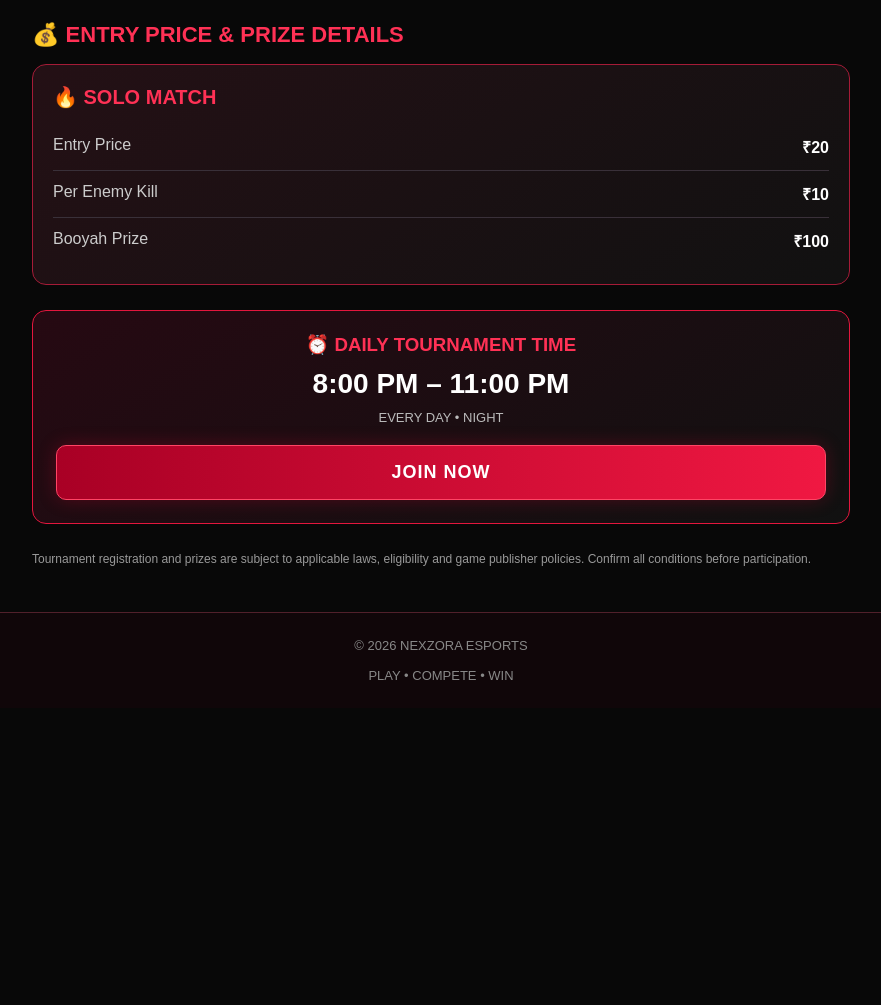
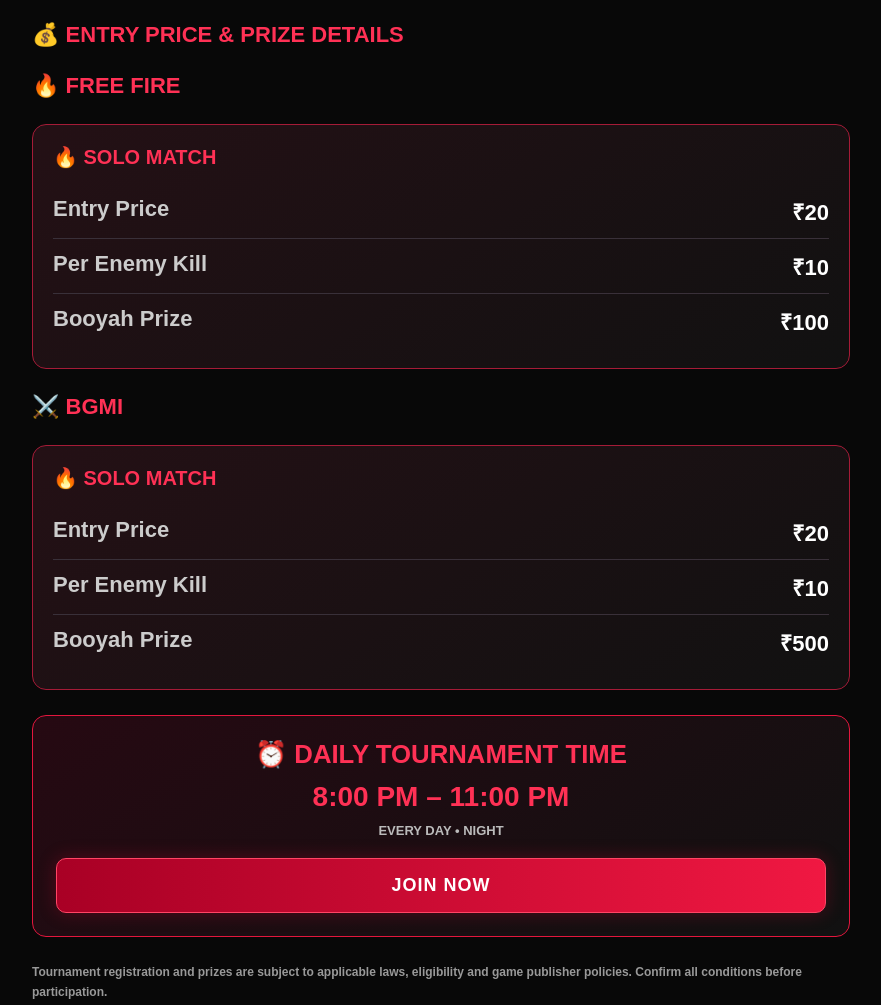
Before and after one commit to pavanchavha4-coder/nexzora-esports-website, a plain HTML site: page index.html in a window 1280 px wide. Shown: the part 1102-2107 px from the top of the page, without its empty margins (199-1080 px from the left). Before the commit the page ends 1810 px from the top, so only its background shows below. Drawn offline with Linux system fonts and the light colour scheme.

Commit message:
Add entry price and prize details for games

```diff
--- a/index.html
+++ b/index.html
@@ -83,12 +83,22 @@ footer{text-align:center;padding:25px 15px;color:#888;background:#100609;border-
 </div>
 
 <h2>💰 ENTRY PRICE & PRIZE DETAILS</h2>
+<h2>🔥 FREE FIRE<h2>
 
 <div class="price-card">
 <h3>🔥 SOLO MATCH</h3>
 <div class="price-line"><span>Entry Price</span><span class="price">₹20</span></div>
 <div class="price-line"><span>Per Enemy Kill</span><span class="price">₹10</span></div>
 <div class="price-line"><span>Booyah Prize</span><span class="price">₹100</span></div>
+</div>
+
+<h2>⚔️ BGMI<h2>
+
+<div class="price-card">
+<h3>🔥 SOLO MATCH</h3>
+<div class="price-line"><span>Entry Price</span><span class="price">₹20</span></div>
+<div class="price-line"><span>Per Enemy Kill</span><span class="price">₹10</span></div>
+<div class="price-line"><span>Booyah Prize</span><span class="price">₹500</span></div>
 </div>
 
 
```
